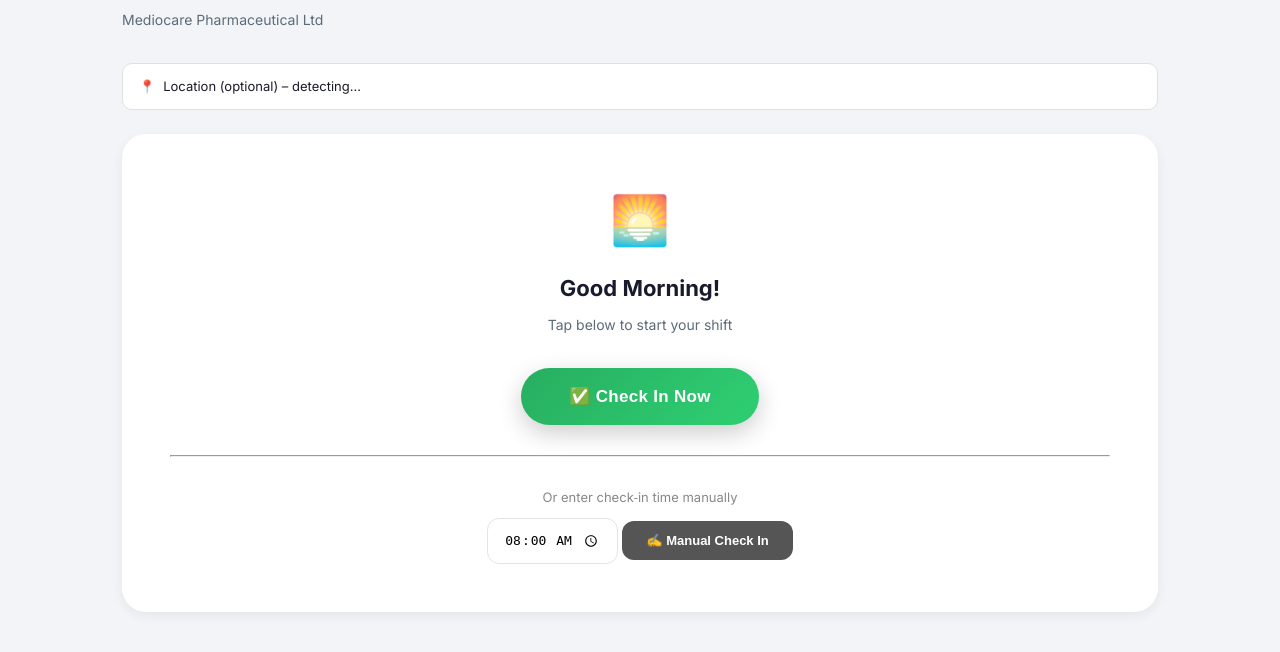
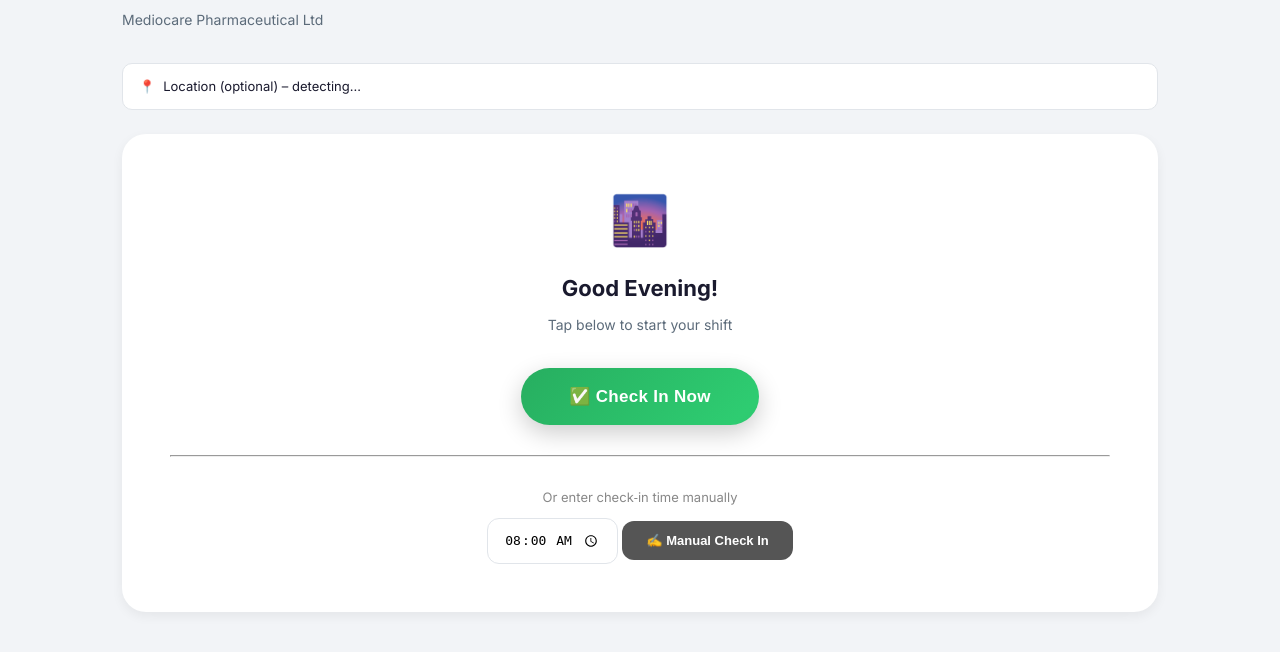
Before and after one commit to mediocareworkpulse/attendance-app, a Flask app: page /check-in in a window 1280 px wide. Shown: the part 144-796 px from the top of the page. Run offline with Flask 3, Linux system fonts and the light colour scheme; the visitor is signed in with stand-in values (Sample User, id 1); data that the repository does not hold is empty.

Commit message:
Update check_in.html

```diff
--- a/templates/check_in.html
+++ b/templates/check_in.html
@@ -4,14 +4,14 @@
 <p class="page-subtitle">{{ company }}</p>
 
 {% if session.get('role') not in ['admin','ceo'] %}
-<div id="ls" style="padding:12px 16px;margin-bottom:20px;background:#fff;border:1px solid #dde1e6;font-size:13px;border-radius:10px;display:flex;align-items:center;gap:8px;">
+<div id="ls" style="padding:12px 16px;margin-bottom:20px;background:#fff;border:1px solid var(--border);font-size:13px;border-radius:10px;display:flex;align-items:center;gap:8px;">
     <span>📍</span> <span id="ls-text">Location (optional) – detecting…</span>
 </div>
 
 {% if user_status=='none' %}
 <div class="checkin-container">
-    <div style="font-size:48px;margin-bottom:12px;">🌅</div>
-    <div class="checkin-title">Good Morning!</div>
+    <div style="font-size:48px;margin-bottom:12px;" id="greeting-icon">🌅</div>
+    <div class="checkin-title" id="greeting-text">Good Morning!</div>
     <div class="checkin-subtitle">Tap below to start your shift</div>
     <form method="POST" action="/check-in" id="af">
         <input type="hidden" name="lat" id="lat"><input type="hidden" name="lng" id="lng"><input type="hidden" name="location" id="loc">
@@ -71,6 +71,19 @@
 {% endif %}
 
 <script>
+// Dynamic greeting based on actual time
+function setGreeting() {
+    const now = new Date();
+    const hours = now.getHours();
+    let icon = '🌅', text = 'Good Morning!';
+    if (hours >= 12 && hours < 17) { icon = '☀️'; text = 'Good Afternoon!'; }
+    else if (hours >= 17) { icon = '🌆'; text = 'Good Evening!'; }
+    document.getElementById('greeting-icon').textContent = icon;
+    document.getElementById('greeting-text').textContent = text;
+}
+setGreeting();
+
+// Location capture
 var d=document.getElementById('ls-text'),la=document.getElementById('lat'),lo=document.getElementById('lng'),lc=document.getElementById('loc');
 if(d&&navigator.geolocation){
     navigator.geolocation.getCurrentPosition(function(p){
@@ -85,7 +98,7 @@ if(d&&navigator.geolocation){
     },{timeout:5000,enableHighAccuracy:false});
 } else if(d){d.innerHTML='⚠️ Location not supported by browser (optional)';d.parentElement.style.background='#fff3d6';d.parentElement.style.color='#b45309';}
 
-// Live timer
+// Live timer (unchanged)
 {% if user_status=='checked_in' and check_in_time %}
 (function(){
     var parts = "{{ check_in_time }}".split(':');
```
